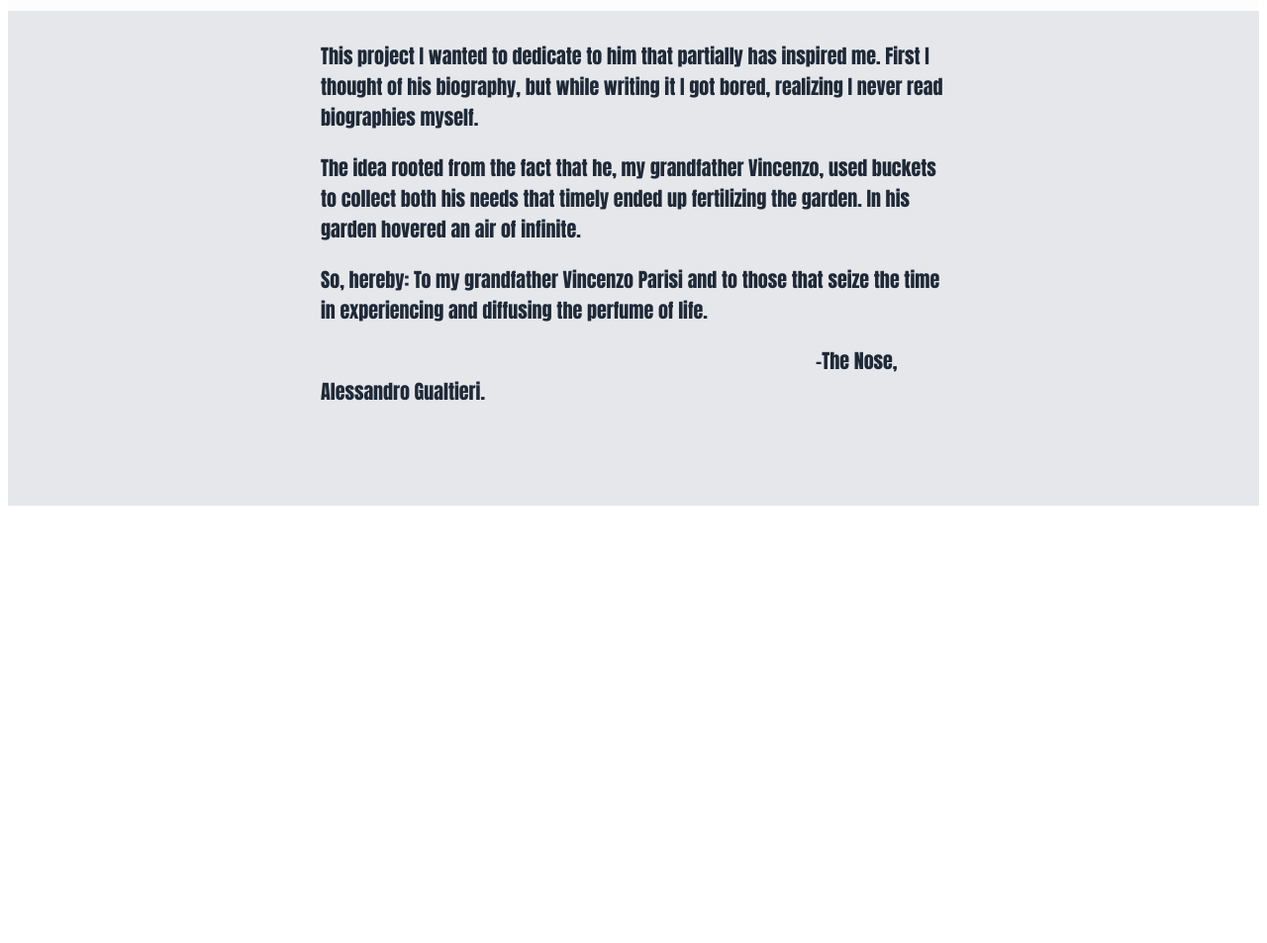
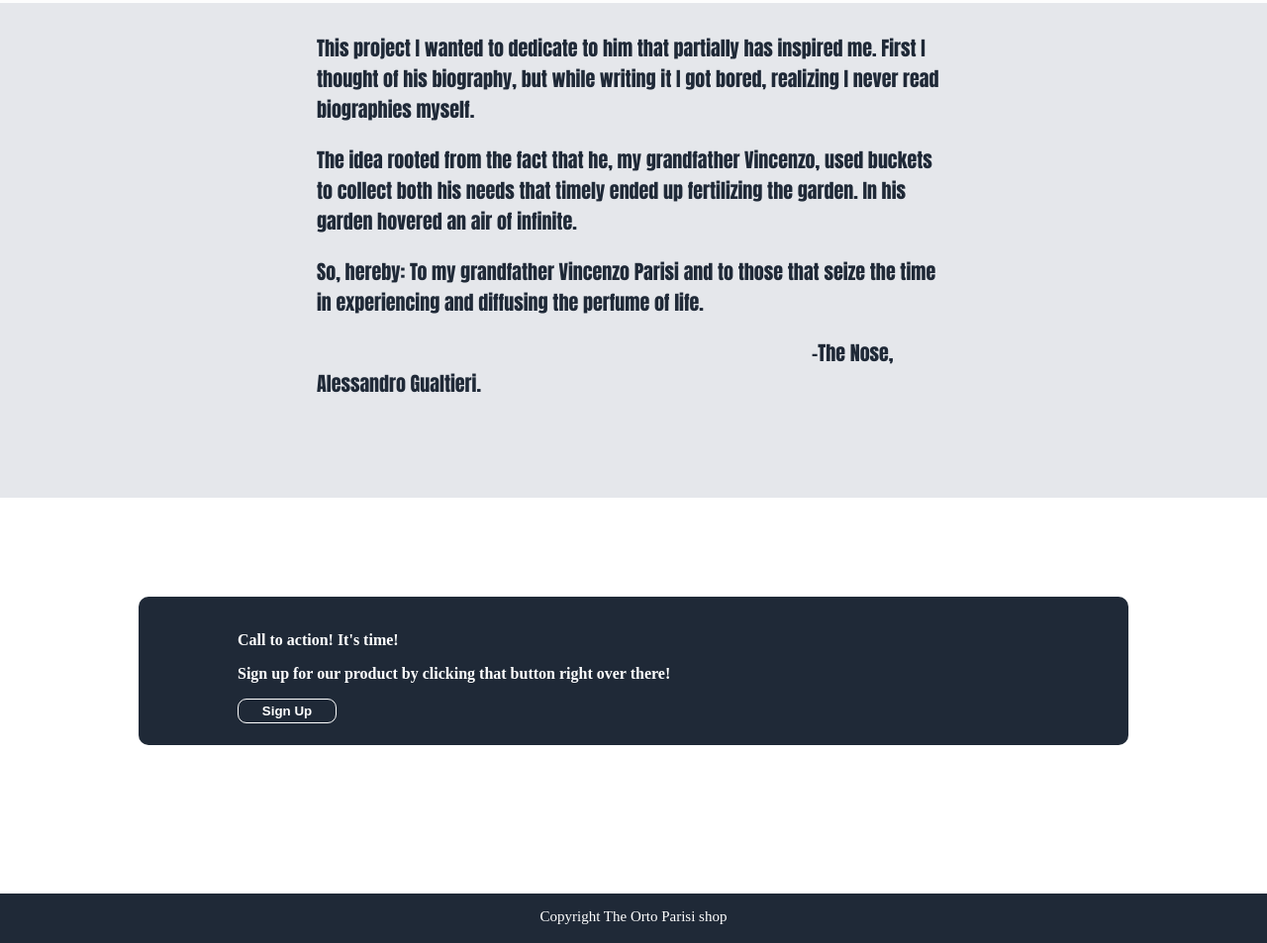
Before and after one commit to PascaleBogdan/Odin_Project_Landing_Page, a plain HTML site: page index.html in a window 1280 px wide. Shown: the part 957-1910 px from the top of the page at 99% size. Before the commit the page ends 1476 px from the top, so only its background shows below. Drawn offline with Linux system fonts and the light colour scheme.

Commit message:
all done

```diff
--- a/desing.css
+++ b/desing.css
@@ -1,5 +1,7 @@
 .body{
-
+    margin: 0;
+    padding: 0;
+    height: 100vh;
 }
 
 .header{
@@ -32,7 +34,6 @@ display:flex
 
 .links{
     display:inline-block;
-
     margin-left: 300px;
 }
 
@@ -69,8 +70,6 @@ display:flex
     color: white;
     font-size: 48px;
     margin-left: 40px;
-
-
 }
 
 .scris2{
@@ -90,15 +89,13 @@ display:flex
     display: flex;
     margin-left:200px;
     margin-top:55px;
-
 }
 
 .image{
 flex: 1;
 margin-right: 100px;
 margin-bottom: 10px;
-border-radius: 15px;
-
+border-radius: 10px;
 }
 
 .button{
@@ -154,7 +151,6 @@ border-radius: 15px;
 
   .quote{
    margin-left: 100px;
-
    margin: auto;
    width: 50%;
    padding: 10px;
@@ -170,3 +166,60 @@ border-radius: 15px;
   .quote2{
     margin-left: 500px;
   }
+
+  .body4{
+    height: 400px;
+  }
+
+  .container2{
+    display: flex;
+    align-items: center;
+    justify-content: center;
+  }
+
+
+  .item2{
+    width: 1000px;
+    height: 150px;
+    border-radius: 10px;
+    margin-top: 100px;
+    background-color:#1f2937
+  }
+
+  .scris5{
+    margin-top: 35px;
+    margin-left: 100px;
+    width: 500px;
+  }
+
+  .button1{
+    margin-left: 100px;
+   color: white;
+   background-color:#1f2937;
+   border: 1px solid white;
+   border-radius: 9px;
+   width: 100px;
+   height: 25px;
+   font-weight: 800;
+  }
+
+  .scris6{
+    color: white;
+    font-weight:600;
+  }
+
+  .footer{
+    height: 50px;
+    background-color: #1f2937;
+  }
+
+  .copy{
+    display: flex;
+    align-items: center;
+    justify-content: center;
+  }
+
+  .scris7{
+    color: white;
+    font-size: 15px;
+  }
--- a/index.html
+++ b/index.html
@@ -23,7 +23,6 @@
         </div>
     </div>
 </div>
-
 
 <div class="body1">
 <div class="left-section1">
@@ -84,5 +83,31 @@
 
 </div>
 
+<div class="body4">
+
+<div class="container2">
+<div class="item2">
+    <div class="scris5">
+    <b class="scris6">Call to action! It's time!</b>
+    <p class="scris6">Sign up for our product by clicking that button right over there!</p>
+    </div>
+
+    <button class="button1">Sign Up</button>
+
+</div>
+
+
+</div>
+
+
+
+</div>
+
+<footer class="footer">
+<div class="copy">
+    <p class="scris7">Copyright The Orto Parisi shop</p>
+</div>
+</footer>
+
 </body>
 </html>
```
